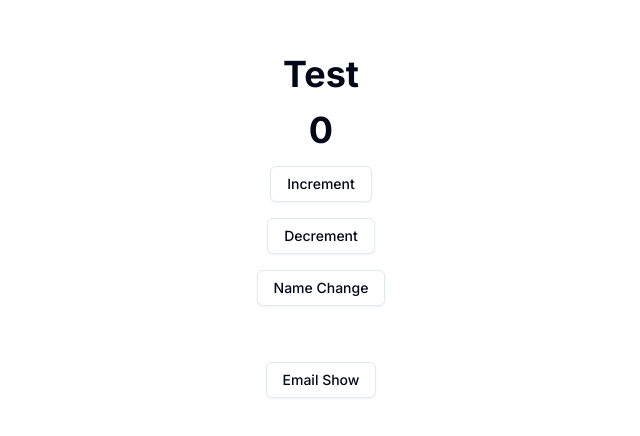
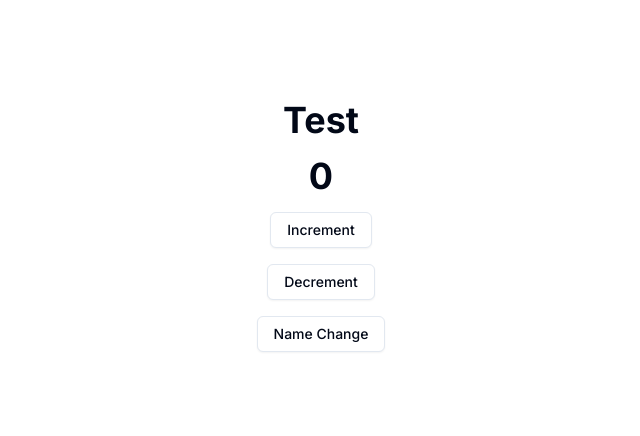
Before and after one commit to yashvdhakad/quantum-one, a Next.js app: page /dashboard in a window 1280 px wide. Shown: the part 174-610 px from the top of the page, without its empty margins (319-959 px from the left). Built offline with nearby package versions, Linux system fonts and the light colour scheme.

Commit message:
minor bugs fixed

```diff
--- a/src/app/dashboard/page.tsx
+++ b/src/app/dashboard/page.tsx
@@ -2,7 +2,6 @@
 
 import useCounterStore from "@/state-store/store";
 import { Button } from "@/components/ui/button";
-import useAuthStore from "@/state-store/authStore";
 
 export default function Page() {
   const count = useCounterStore((state) => state.count);
@@ -10,8 +9,6 @@ export default function Page() {
   const decrement = useCounterStore((state) => state.decrement);
   const name = useCounterStore((state) => state.name);
   const nameChange = useCounterStore((state) => state.nameChange);
-  const email = useAuthStore((state) => state.email);
-  const userEmail = useAuthStore((state) => state.userEmail);
 
   return (
     <main>
@@ -27,10 +24,6 @@ export default function Page() {
         <Button variant={"outline"} onClick={() => nameChange()}>
           Name Change
         </Button>
-        <input type="email" name="email" value={email} onChange={(e) => userEmail(e)} />
-        <Button variant={"outline"} onClick={() => console.log(email)}>
-          Email Show
-        </Button>
       </section>
     </main>
   );
```
